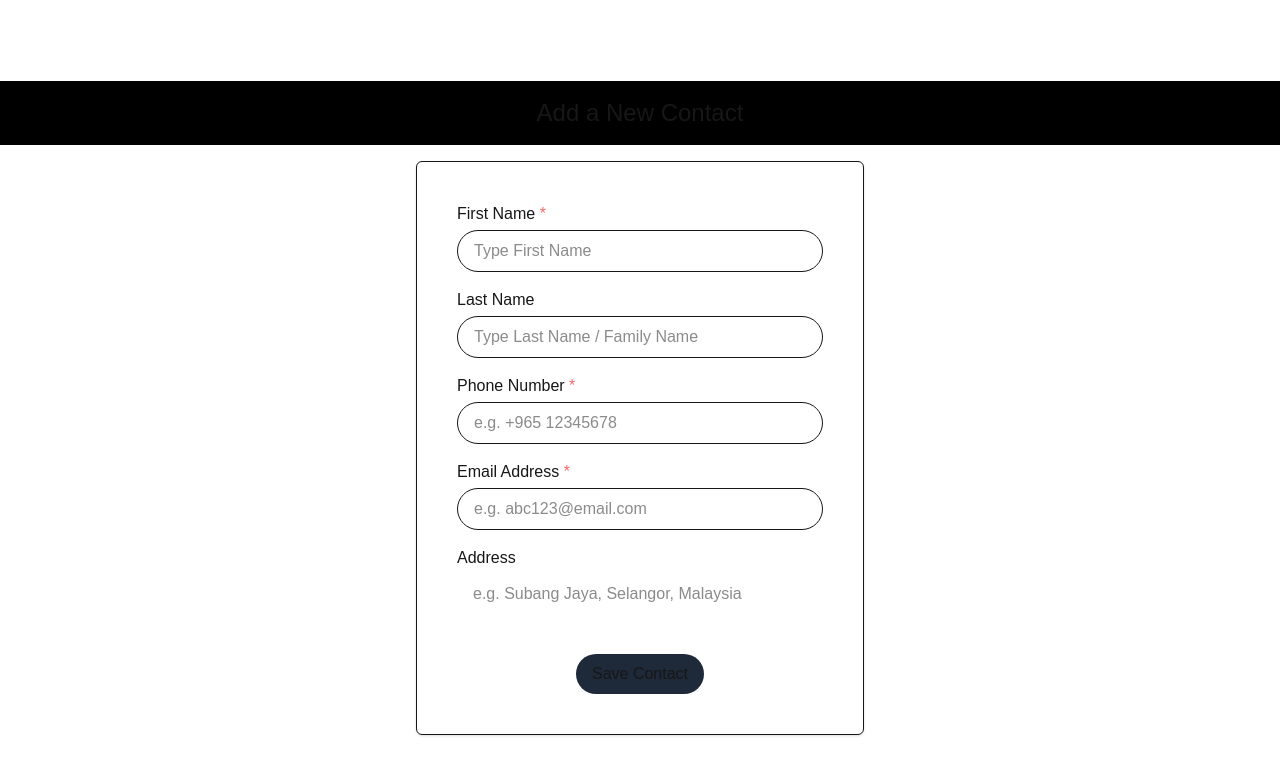
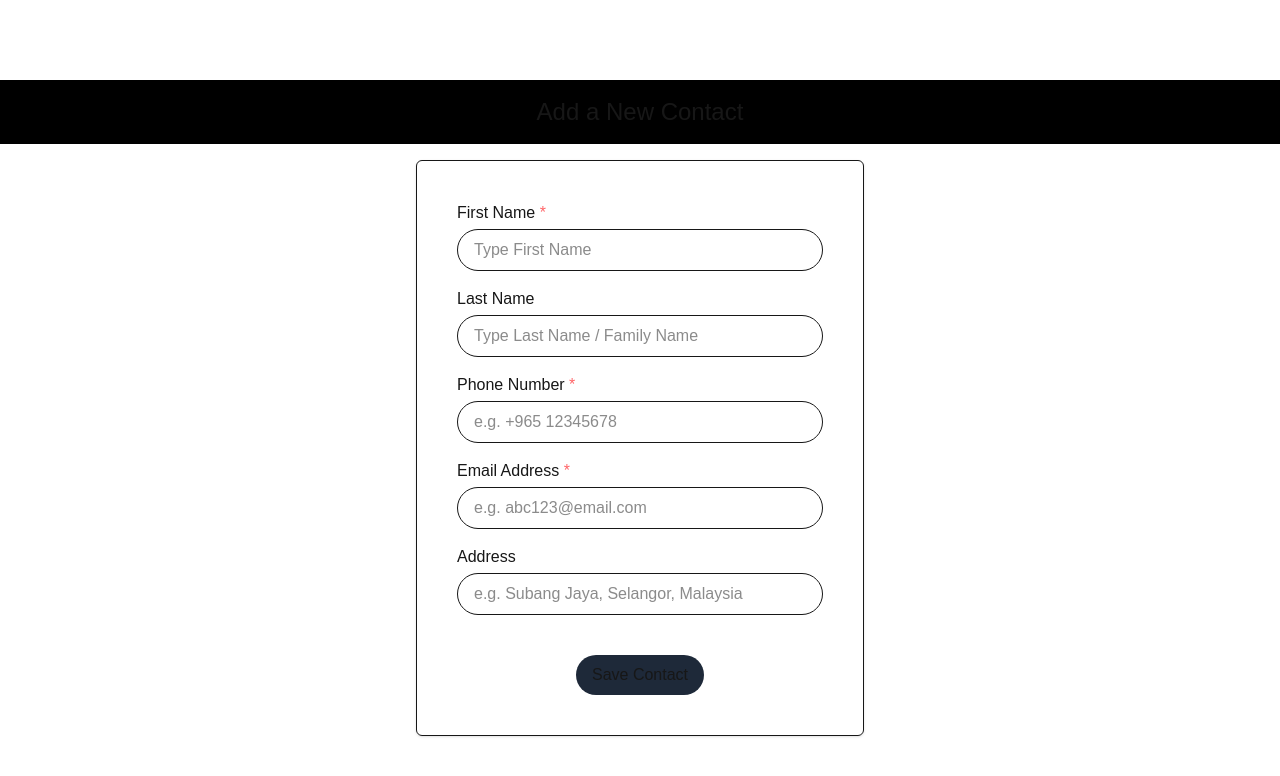
Before and after one commit to kj002/CRUD-address-book, a Next.js app: page /add-contact in a window 1280 px wide. Shown: the top 776 px of the page. Built offline with nearby package versions, Linux system fonts and the light colour scheme.

Commit message:
Remove address requirement and correct border class

```diff
--- a/src/app/add-contact/page.tsx
+++ b/src/app/add-contact/page.tsx
@@ -23,7 +23,7 @@ export default function AddContactPage() {
             email: email,
             address: address,
         };
-        if (!fname || !phone || !email || !address) {
+        if (!fname || !phone || !email) {
             alert("Please fill in all required fields");
             return;
         }
@@ -99,7 +99,7 @@ export default function AddContactPage() {
                         value={ address }
                         onChange={ (e) => setAddress(e.target.value) }
                         required
-                        className="w-full py-2 borders rounded-full px-4"
+                        className="w-full py-2 border rounded-full px-4"
                     />
                 </div>
                 <button
```
